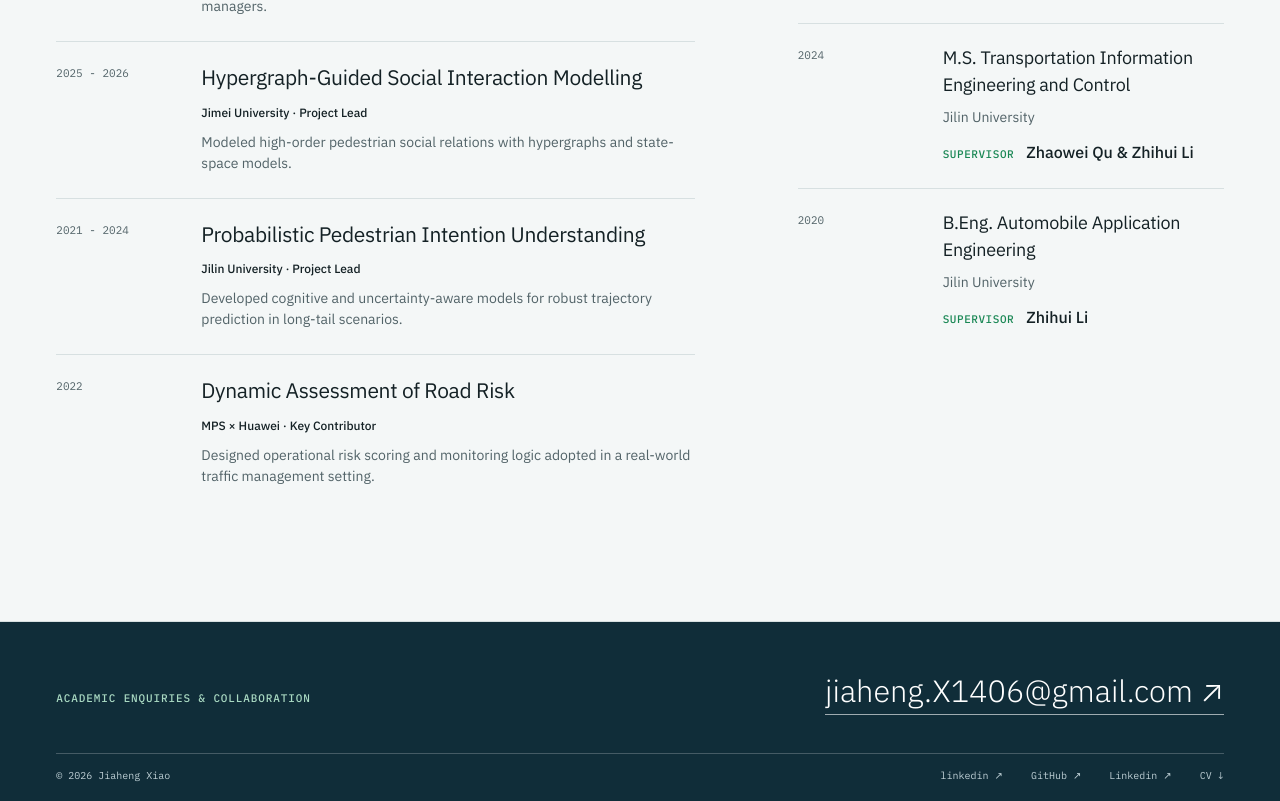
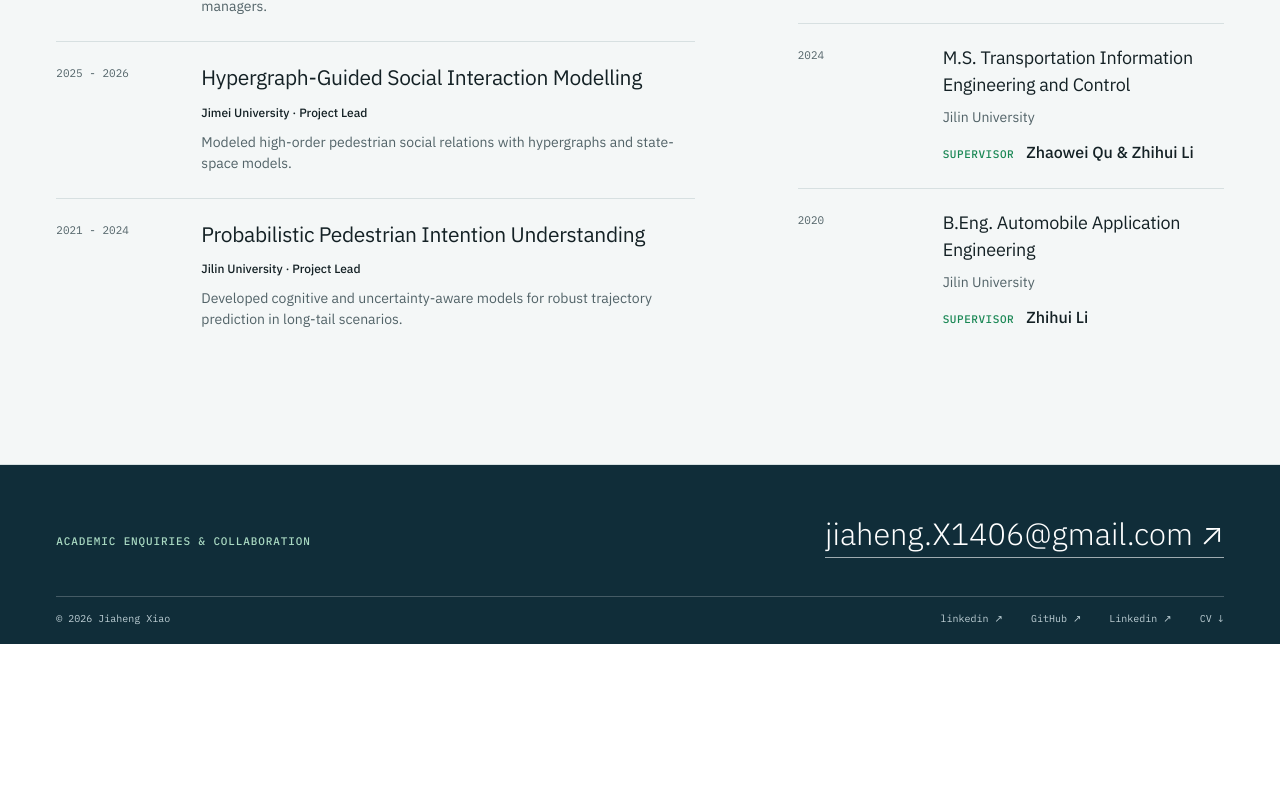
Before and after one commit to Jiaheng-Xiao/jiaheng-xiao.github.io, a Next.js app: page / in a window 1280 px wide. Shown: the part 2729-3530 px from the top of the page. After the commit the page ends 3373 px from the top, so only its background shows below. Built offline with nearby package versions, Linux system fonts and the light colour scheme.

Commit message:
delete huawei project

```diff
--- a/data/site.ts
+++ b/data/site.ts
@@ -53,7 +53,7 @@ export const experience = [
     { period: "2026 - present", title: "Agentic City", place: "UNNC · Project Lead", text: "A day-to-day mobility system populated by LLM-based travellers and traffic managers." },
   { period: "2025 - 2026", title: "Hypergraph-Guided Social Interaction Modelling", place: "Jimei University · Project Lead", text: "Modeled high-order pedestrian social relations with hypergraphs and state-space models." },
   { period: "2021 - 2024", title: "Probabilistic Pedestrian Intention Understanding", place: "Jilin University · Project Lead", text: "Developed cognitive and uncertainty-aware models for robust trajectory prediction in long-tail scenarios." },
-  { period: "2022", title: "Dynamic Assessment of Road Risk", place: "MPS × Huawei · Key Contributor", text: "Designed operational risk scoring and monitoring logic adopted in a real-world traffic management setting." },
+//   { period: "2022", title: "Dynamic Assessment of Road Risk", place: "MPS × Huawei · Key Contributor", text: "Designed operational risk scoring and monitoring logic adopted in a real-world traffic management setting." },
 ];
 
 export const education = [
```
